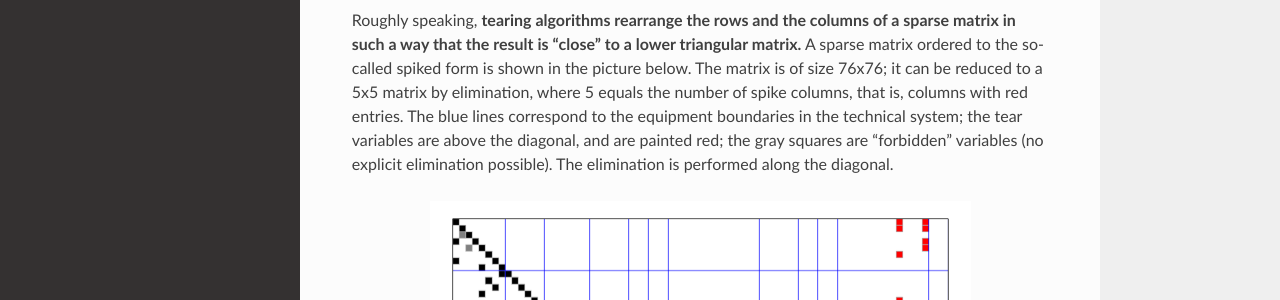
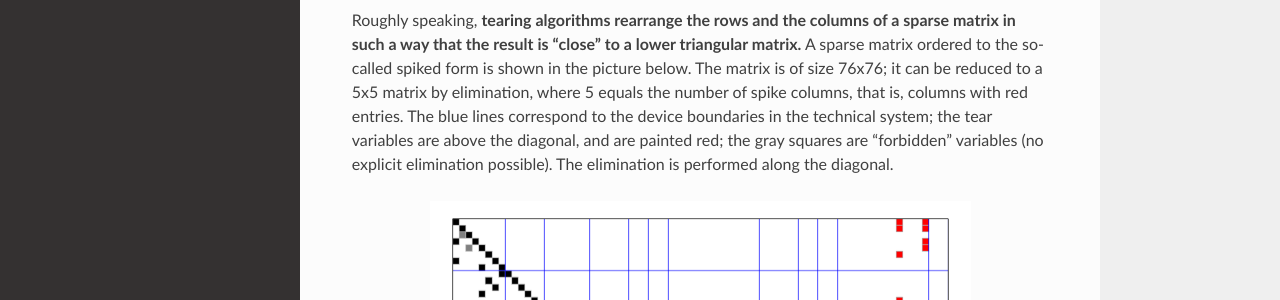
Before and after one commit to baharev/sdopt-tearing, a Sphinx documentation site: the page built from docs/index.rst, in a window 1280 px wide and 1400 px high, scrolled down 275 px. Shown: the part 223-523 px from the top of the window. Built offline with Sphinx 7.4.7 and the Read the Docs theme 2.0.0, drawn with Linux system fonts in a browser that asks for light colours; some of the changed text lies outside the part shown.

Commit message:
Fixed bogus use of equipments, devices were meant

```diff
--- a/docs/index.rst
+++ b/docs/index.rst
@@ -34,7 +34,7 @@ sparse matrix in such a way that the result is "close" to a lower triangular
 matrix.** A sparse matrix ordered to the so-called spiked form is shown in the
 picture below. The matrix is of size 76x76; it can be reduced to a 5x5 matrix by
 elimination, where 5 equals the number of spike columns, that is, columns with
-red entries. The blue lines correspond to the equipment boundaries in the
+red entries. The blue lines correspond to the device boundaries in the
 technical system; the tear variables are above the diagonal, and are painted
 red; the gray squares are "forbidden" variables (no explicit elimination
 possible). The elimination is performed along the diagonal.
@@ -154,7 +154,7 @@ blue lines are absent.
 5. A hierarchical tearing heuristic exploiting the natural block structure
 --------------------------------------------------------------------------
 
-Technical systems can be partitioned into blocks along the equipment boundaries
+Technical systems can be partitioned into blocks along the device boundaries
 in a fairly natural way. We call this partitioning the *natural block
 structure*. **The implemented tearing heuristic first orders the blocks, then
 the equations within each block.** This is how the :ref:`first picture
@@ -286,11 +286,11 @@ improve the quality of the ordering**.
 
 ..
     When a professional chemical engineering simulator is run in sequential modular
-    (SM) mode, the output of an equipment is quickly computed from its input with a
-    numerical method specialized for that particular equipment. However,
-    computing the input of an equipment given its output can be computationally
+    (SM) mode, the output of a device is quickly computed from its input with a
+    numerical method specialized for that particular device. However,
+    computing the input of a device given its output can be computationally
     demanding because the specialized method was optimized for the . Therefore,
-    the goal of tearing in this case is to minimize the number of equipments for
+    the goal of tearing in this case is to minimize the number of devices for
     which the input has to be computed from the output.
 
 **In abstract terms, this kind of tearing is equivalent to the** `minimum
```
Also changed, not shown: other parts of docs/index.rst (+2 -2 lines).
